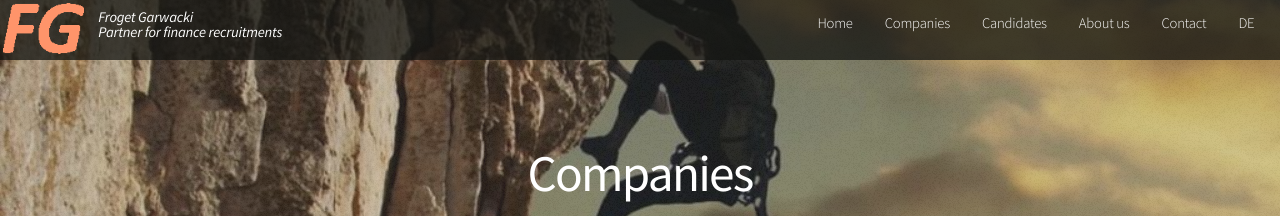
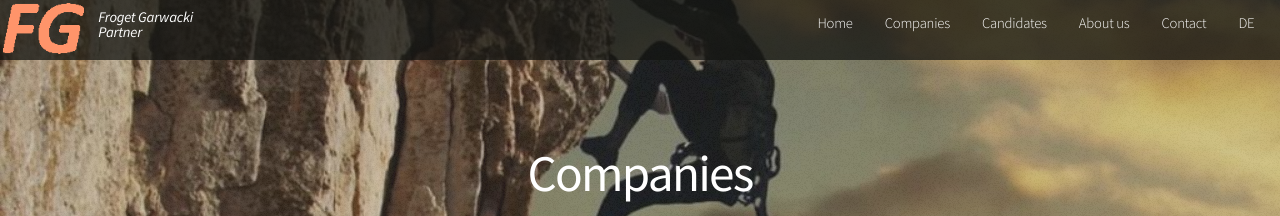
Before and after one commit to FGPartner/www, a Jekyll site: the page built from companies.md, in a window 1280 px wide. Shown: the top 216 px of the page. Built offline with Jekyll 4.4.1, drawn with Linux system fonts in a browser that asks for light colours; our own code applies the rules of GitHub Pages for plain Markdown files.

Commit message:
Update header_logo.html

```diff
--- a/_includes/header_logo.html
+++ b/_includes/header_logo.html
@@ -1,6 +1,6 @@
 <img src="/assets/img/fg.png"></img>
 <h1>
   <a href="index.html"><i>Froget Garwacki<br/>
-    Partner for finance recruitments</i>
+    Partner </i>
   </a>
 </h1>
```
